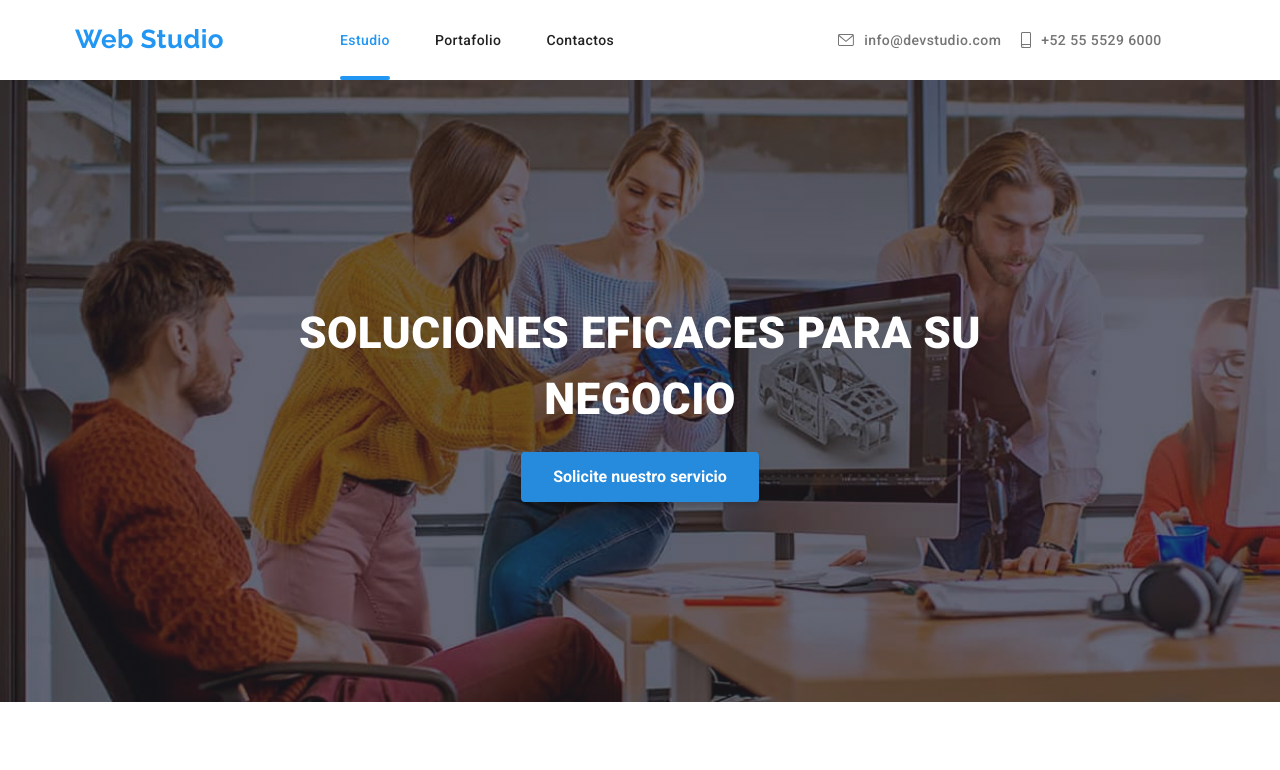
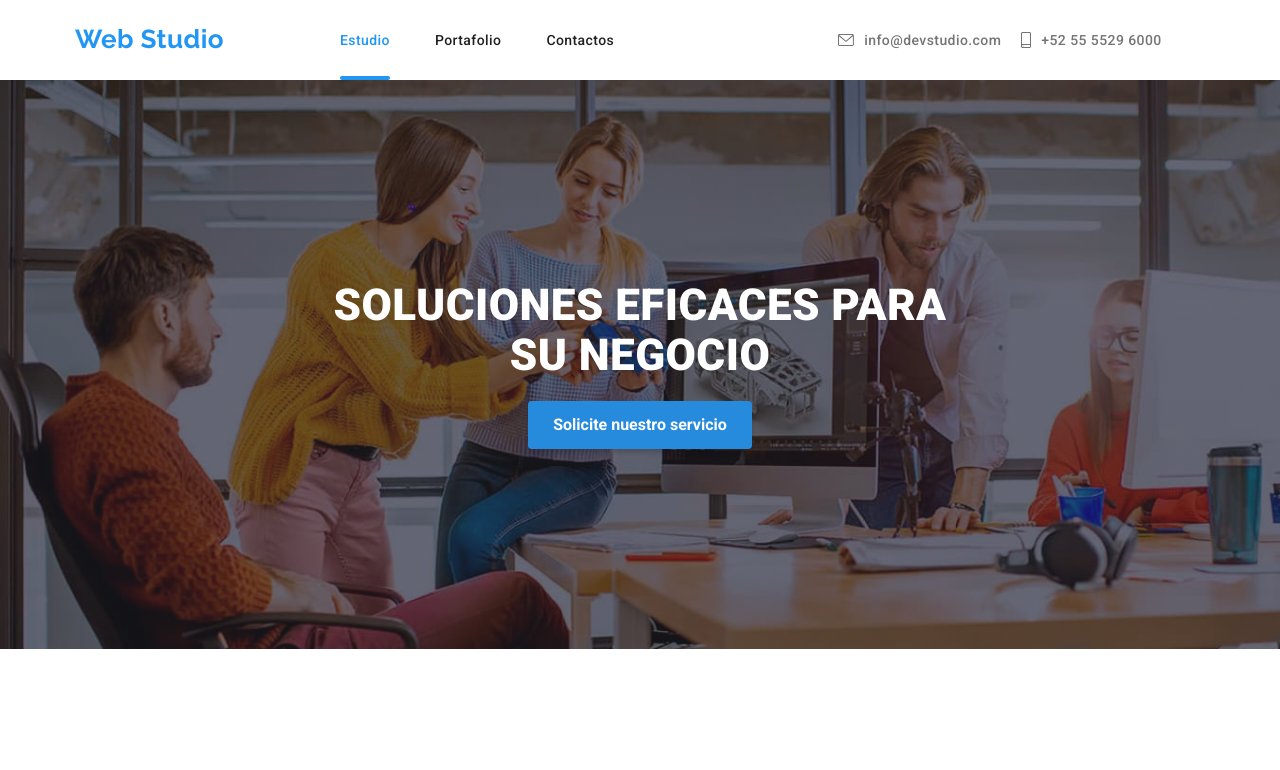
Before and after one commit to AndresUrango10/-goit-markup-hw-08, a plain HTML site: page index.html in a window 1280 px wide. Shown: the top 770 px of the page. Drawn offline with nearby package versions, Linux system fonts and the light colour scheme.

Commit message:
ults cambios titulo

```diff
--- a/css/styles.css
+++ b/css/styles.css
@@ -152,6 +152,11 @@ header .logo {
   fill: var(--color-plural);
 }
 /************ seccion tittle ***********/
+.container-title{
+    width: 676px;
+    height: auto;
+    margin: 0 auto;
+}
 
 .hero-tittle {
   background-image: linear-gradient(
@@ -168,18 +173,16 @@ header .logo {
 .tittle {
   font-weight: 900;
   font-size: 44px;
-  line-height: 1.5;
   color: white;
-  margin: 20px auto;
 }
 
 /* boton service */
 .button-service {
   background-color: #278bdd;
   color: #ffffff;
-  padding: 10px 32px;
+  padding: 15px 25px;
+  margin-top: 20px;
   font-size: 16px;
-  line-height: 1.9;
   font-weight: 700;
   border: none;
   box-shadow: 0px 4px 4px rgba(0, 0, 0, 0.15);
--- a/index.html
+++ b/index.html
@@ -50,10 +50,12 @@
     <main>
 
         <section class="section hero-tittle">
+            <div class="container-title">
             <h1 class="tittle">SOLUCIONES EFICACES PARA SU NEGOCIO</h1>
                 <button class="button-service" type="button" data-modal-open>
                     Solicite nuestro servicio
                 </button>
+            </div>
 
                 <div class="backdrop is-hidden" data-modal>
                     <div class="modal">
```
